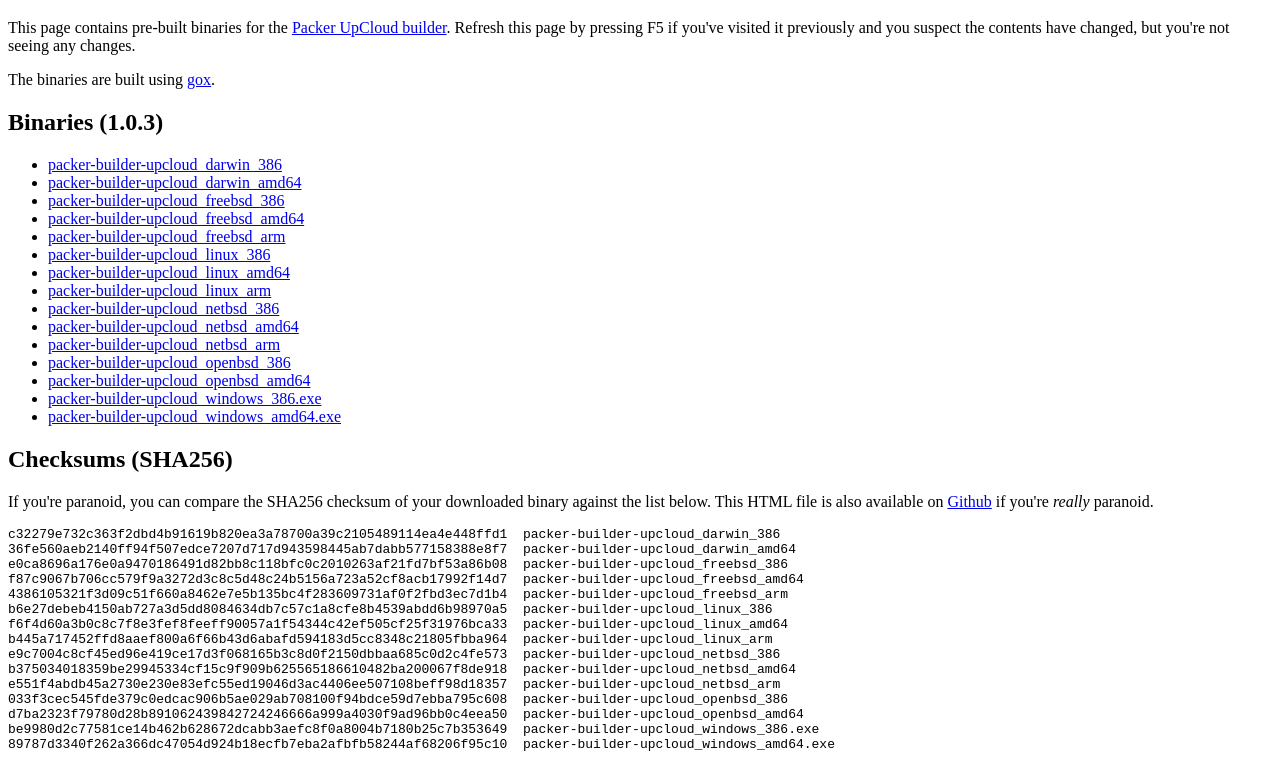
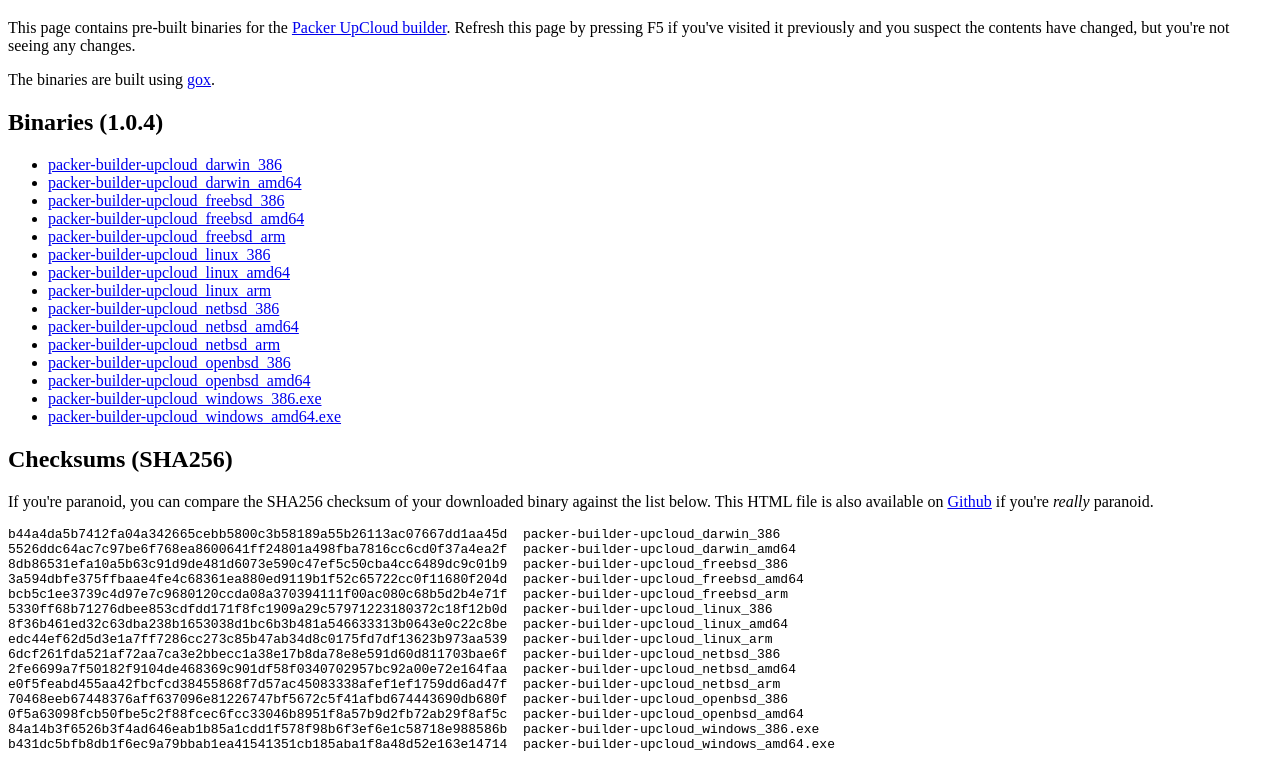
Before and after one commit to UpCloudLtd/upcloud-packer, a plain HTML site: page resources/build-host-web-root/index.html in a window 1280 px wide. Shown: the part 61-826 px from the top of the page. Drawn offline with Linux system fonts and the light colour scheme.

Commit message:
Update the build host web root

```diff
--- a/resources/build-host-web-root/index.html
+++ b/resources/build-host-web-root/index.html
@@ -17,7 +17,7 @@
   The binaries are built using <a href="https://github.com/mitchellh/gox">gox</a>.
 </p>
 
-<h2>Binaries (1.0.3)</h2>
+<h2>Binaries (1.0.4)</h2>
 
 <ul>
   <li><a
@@ -77,21 +77,21 @@
 </p>
 
 <pre>
-c32279e732c363f2dbd4b91619b820ea3a78700a39c2105489114ea4e448ffd1  packer-builder-upcloud_darwin_386
-36fe560aeb2140ff94f507edce7207d717d943598445ab7dabb577158388e8f7  packer-builder-upcloud_darwin_amd64
-e0ca8696a176e0a9470186491d82bb8c118bfc0c2010263af21fd7bf53a86b08  packer-builder-upcloud_freebsd_386
-f87c9067b706cc579f9a3272d3c8c5d48c24b5156a723a52cf8acb17992f14d7  packer-builder-upcloud_freebsd_amd64
-4386105321f3d09c51f660a8462e7e5b135bc4f283609731af0f2fbd3ec7d1b4  packer-builder-upcloud_freebsd_arm
-b6e27debeb4150ab727a3d5dd8084634db7c57c1a8cfe8b4539abdd6b98970a5  packer-builder-upcloud_linux_386
-f6f4d60a3b0c8c7f8e3fef8feeff90057a1f54344c42ef505cf25f31976bca33  packer-builder-upcloud_linux_amd64
-b445a717452ffd8aaef800a6f66b43d6abafd594183d5cc8348c21805fbba964  packer-builder-upcloud_linux_arm
-e9c7004c8cf45ed96e419ce17d3f068165b3c8d0f2150dbbaa685c0d2c4fe573  packer-builder-upcloud_netbsd_386
-b375034018359be29945334cf15c9f909b625565186610482ba200067f8de918  packer-builder-upcloud_netbsd_amd64
-e551f4abdb45a2730e230e83efc55ed19046d3ac4406ee507108beff98d18357  packer-builder-upcloud_netbsd_arm
-033f3cec545fde379c0edcac906b5ae029ab708100f94bdce59d7ebba795c608  packer-builder-upcloud_openbsd_386
-d7ba2323f79780d28b891062439842724246666a999a4030f9ad96bb0c4eea50  packer-builder-upcloud_openbsd_amd64
-be9980d2c77581ce14b462b628672dcabb3aefc8f0a8004b7180b25c7b353649  packer-builder-upcloud_windows_386.exe
-89787d3340f262a366dc47054d924b18ecfb7eba2afbfb58244af68206f95c10  packer-builder-upcloud_windows_amd64.exe
+b44a4da5b7412fa04a342665cebb5800c3b58189a55b26113ac07667dd1aa45d  packer-builder-upcloud_darwin_386
+5526ddc64ac7c97be6f768ea8600641ff24801a498fba7816cc6cd0f37a4ea2f  packer-builder-upcloud_darwin_amd64
+8db86531efa10a5b63c91d9de481d6073e590c47ef5c50cba4cc6489dc9c01b9  packer-builder-upcloud_freebsd_386
+3a594dbfe375ffbaae4fe4c68361ea880ed9119b1f52c65722cc0f11680f204d  packer-builder-upcloud_freebsd_amd64
+bcb5c1ee3739c4d97e7c9680120ccda08a370394111f00ac080c68b5d2b4e71f  packer-builder-upcloud_freebsd_arm
+5330ff68b71276dbee853cdfdd171f8fc1909a29c57971223180372c18f12b0d  packer-builder-upcloud_linux_386
+8f36b461ed32c63dba238b1653038d1bc6b3b481a546633313b0643e0c22c8be  packer-builder-upcloud_linux_amd64
+edc44ef62d5d3e1a7ff7286cc273c85b47ab34d8c0175fd7df13623b973aa539  packer-builder-upcloud_linux_arm
+6dcf261fda521af72aa7ca3e2bbecc1a38e17b8da78e8e591d60d811703bae6f  packer-builder-upcloud_netbsd_386
+2fe6699a7f50182f9104de468369c901df58f0340702957bc92a00e72e164faa  packer-builder-upcloud_netbsd_amd64
+e0f5feabd455aa42fbcfcd38455868f7d57ac45083338afef1ef1759dd6ad47f  packer-builder-upcloud_netbsd_arm
+70468eeb67448376aff637096e81226747bf5672c5f41afbd674443690db680f  packer-builder-upcloud_openbsd_386
+0f5a63098fcb50fbe5c2f88fcec6fcc33046b8951f8a57b9d2fb72ab29f8af5c  packer-builder-upcloud_openbsd_amd64
+84a14b3f6526b3f4ad646eab1b85a1cdd1f578f98b6f3ef6e1c58718e988586b  packer-builder-upcloud_windows_386.exe
+b431dc5bfb8db1f6ec9a79bbab1ea41541351cb185aba1f8a48d52e163e14714  packer-builder-upcloud_windows_amd64.exe
 </pre>
 
 </body>
```
